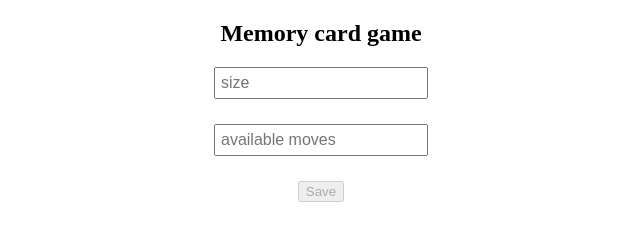
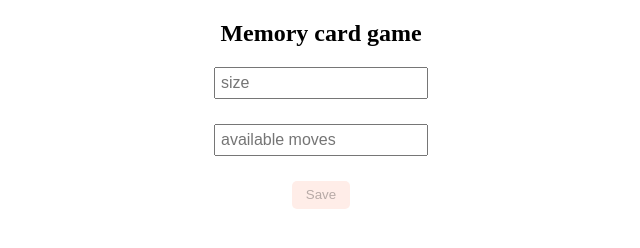
Before and after one commit to thstamod/memory-card-game, a React app: page / in a window 1280 px wide. Shown: the full height of the page, 319-959 px from the left. Built offline with nearby package versions, Linux system fonts and the light colour scheme.

Commit message:
button style

```diff
--- a/src/components/SettingsForm.js
+++ b/src/components/SettingsForm.js
@@ -91,7 +91,7 @@ const SettingsForm = ({ retrieve }) => {
         {availableMoves?.dirty && validateAvailableMoves()}
       </span>
       <button
-        className="settingsForm__item"
+        className="settingsForm__item settingsForm__button"
         onClick={() => handleClick()}
         disabled={validateSize() && validateAvailableMoves() ? "disabled" : ""}
       >
--- a/src/main.css
+++ b/src/main.css
@@ -43,6 +43,17 @@ h2 {
   max-width: 200px;
   margin: 0 auto;
 }
+
+.settingsForm__button{
+border-radius: 5px;
+    padding: 0.5em 1em;
+    background: var(--main-color);
+    border: none;
+    cursor: pointer;
+  }
+  .settingsForm__button:disabled {
+    cursor: not-allowed;
+  }
 
 .errors {
   height: 25px;
```
